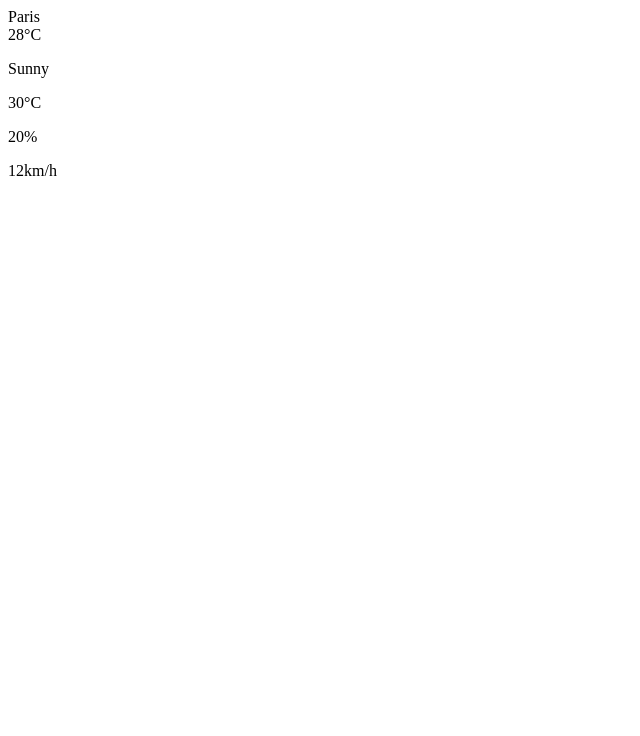
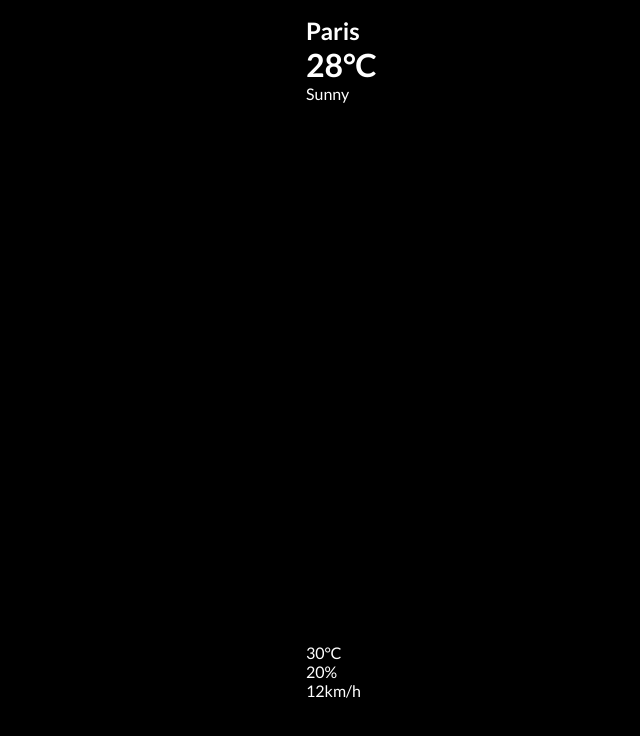
Before and after one commit to martincavil/react-weather-app, a React (Create React App) app: page / in a window 1280 px wide. Shown: the top 736 px of the page, without its empty margins (0-640 px from the left). Built offline with nearby package versions, Linux system fonts and the light colour scheme.

Commit message:
fixing elements position

```diff
--- a/src/App.jsx
+++ b/src/App.jsx
@@ -4,21 +4,25 @@ import { useState } from 'react';
 
 function App() {
 
-  // const url = 'https://api.openweathermap.org/data/2.5/weather?q=paris&appid=c0670ccf8896f75507e0281fbdc2b22d';
+  const [data, setData] = useState({});
+  const [location, setLocation] = useState('');
+  const url = 'https://api.openweathermap.org/data/2.5/weather?q=${location}&appid=c0670ccf8896f75507e0281fbdc2b22d';
   return (
     <div className="app">
        <div className="container">
+
         <div className="top">
           <div className="location">
-            <span>Paris</span>
+            <h2>Paris</h2>
             <div className="temp">
-              <span>28°C</span>
+              <h1>28°C</h1>
             </div>
             <div className="desc">
               <p>Sunny</p>
             </div>
           </div>
         </div>
+
         <div className="bottom">
           <div className="feels">
             <p>30°C</p>
@@ -27,9 +31,10 @@ function App() {
             <p>20%</p>
           </div>
           <div className="wind">
-            <span>12km/h</span>
+            <p>12km/h</p>
           </div>
         </div>
+
       </div>
     </div>
   );
--- a/src/app.scss
+++ b/src/app.scss
@@ -0,0 +1,37 @@
+@import url('https://fonts.googleapis.com/css2?family=Lato:ital,wght@0,300;0,400;0,700;0,900;1,300;1,400;1,700;1,900&display=swap');
+
+* {
+  box-sizing: border-box;
+  margin: 0;
+  padding: 0;
+}
+
+body {
+  font-family: 'Lato', sans-serif;
+}
+
+.app {
+  width: 100%;
+  height: 100vh;
+  position: relative;
+  background-color: black;
+  color: white;
+
+  .container {
+    max-width: 700px;
+    height: 700px;
+    margin: auto;
+    padding: 0 1rem;
+    top: 10%;
+    display: flex;
+    flex-direction: column;
+    justify-content: space-between;
+
+    .top {
+      width: 100%;
+      margin: 1rem auto;
+
+    }
+
+  }
+}
```
Also changed, not shown: src/global.scss (deleted), 1 other file (tests, documents, lock files or other folders).
